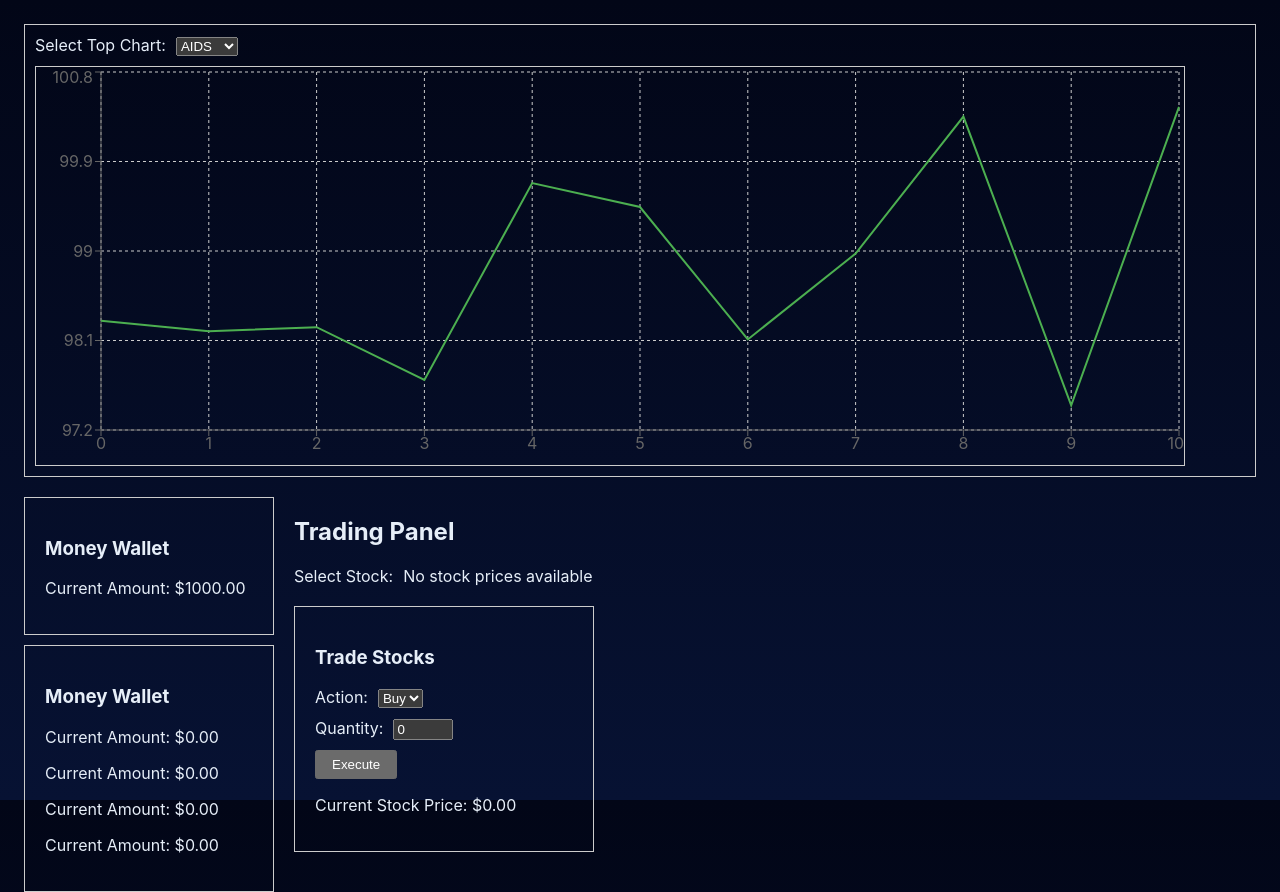
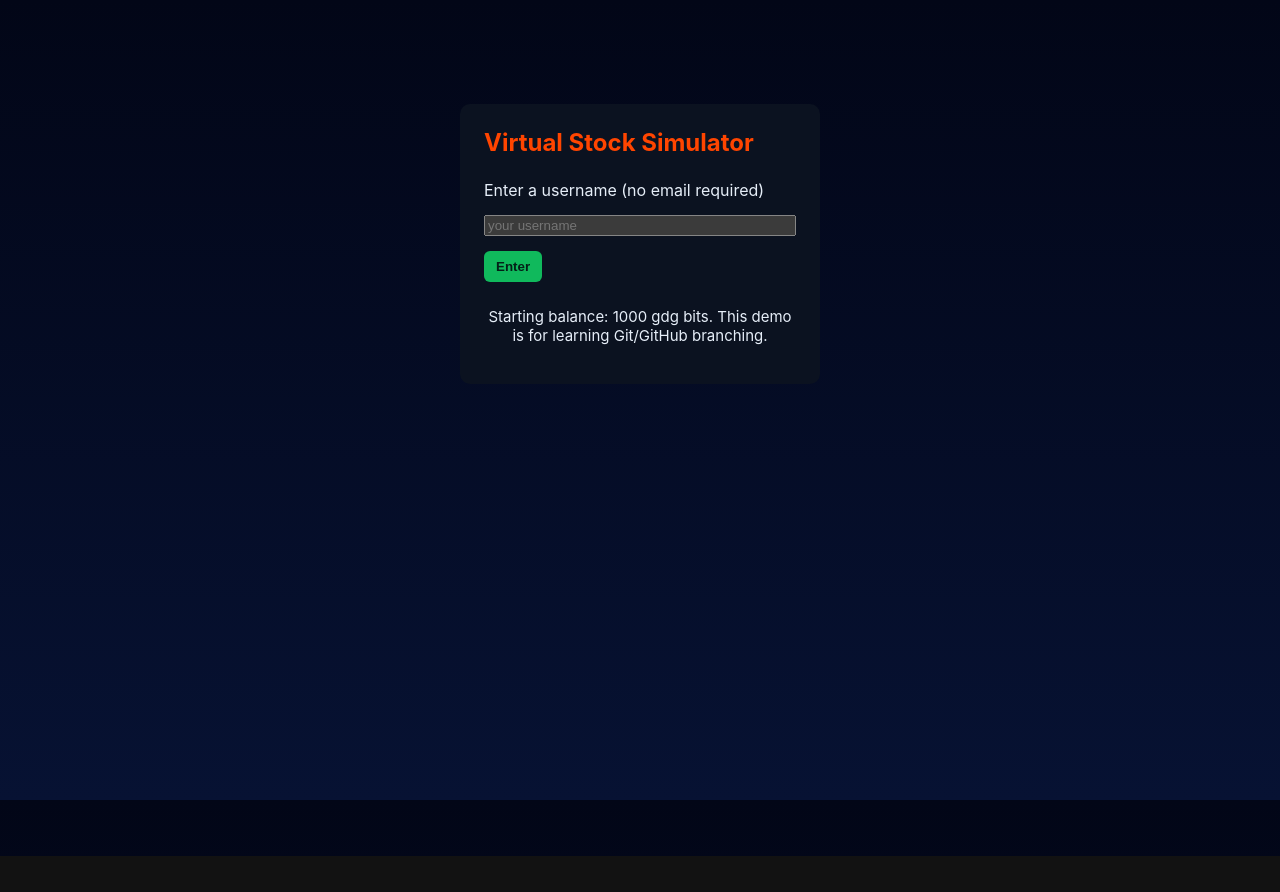
Before and after one commit to Google-Developers-Group-IIITDMK/NoMergeConflict-VSS, a React (Create React App) app: page / in a window 1280 px wide. After the commit the page ends 856 px from the top, so only its background shows below. Built offline with nearby package versions, Linux system fonts and the light colour scheme.

Commit message:
adding login page

```diff
--- a/src/StockArenaTest.jsx
+++ b/src/StockArenaTest.jsx
@@ -1,6 +1,11 @@
 import StockArena from "./components/StockArena"
 import TradingDesk from "./components/gameplay/tradingdesk";
+import Login from "./components/login"
+import React, { useState, useEffect } from "react";
 export default function App(){
+    const [username, setUsername] = useState(null);
+    if (!username) return <Login onLogin={setUsername} />;
+
     return (
         <>
             <StockArena />
--- a/src/components/gameplay/tradingdesk.jsx
+++ b/src/components/gameplay/tradingdesk.jsx
@@ -2,7 +2,8 @@ import React, { useRef, useState } from "react";
 import MoneyWallet from "./moneywallet";
 import StockWallet from "./stockwallet";
 // import TradingDesk from "./tradingdesk"
-import Trade from "./trade"
+import Trade from "./trade";
+
 export default function TradingDesk({ stockPrices = {} }) {
   // stockPrices should be an object like:
   // { AIDS: 123.45, CSE: 98.76, ECE: 110.2, MECH: 77.1 }
@@ -33,24 +34,24 @@ export default function TradingDesk({ stockPrices = {} }) {
   };
 
   return (
+    <div style={{ marginTop: "20px" }}>
+      {/* Bottom Section → Wallets + Trading panel in one horizontal row */}
       <div
         style={{
           display: "flex",
+          justifyContent: "space-between",
+          alignItems: "flex-start",
           gap: "20px",
-        alignItems: "flex-start",
-        marginTop: "20px",
         }}
       >
-      {/* Wallets (compact stacked view) */}
-      <div style={{ display: "flex", flexDirection: "column", gap: "10px" }}>
+        {/* Wallets side by side */}
+        <div style={{ display: "flex", gap: "20px" }}>
           <MoneyWallet ref={moneyWalletRef} />
           <StockWallet ref={stockWalletRef} />
         </div>
 
         {/* Trade Box */}
         <div>
-        <h2>Trading Panel</h2>
-
           <div style={{ marginBottom: "15px" }}>
             <label>
               Select Stock:
@@ -67,7 +68,9 @@ export default function TradingDesk({ stockPrices = {} }) {
                   ))}
                 </select>
               ) : (
-              <span style={{ marginLeft: "10px" }}>No stock prices available</span>
+                <span style={{ marginLeft: "10px" }}>
+                  No stock prices available
+                </span>
               )}
             </label>
           </div>
@@ -81,8 +84,9 @@ export default function TradingDesk({ stockPrices = {} }) {
                 getCurrentStock1: stockMethods[selectedStock].get,
               },
             }}
-          stockPrice={stockPrices[selectedStock] ?? 0}  // safe fallback
+            stockPrice={stockPrices[selectedStock] ?? 0} // safe fallback
           />
+        </div>
       </div>
     </div>
   );
```
Lines whose indentation alone changed are shown as unchanged.
